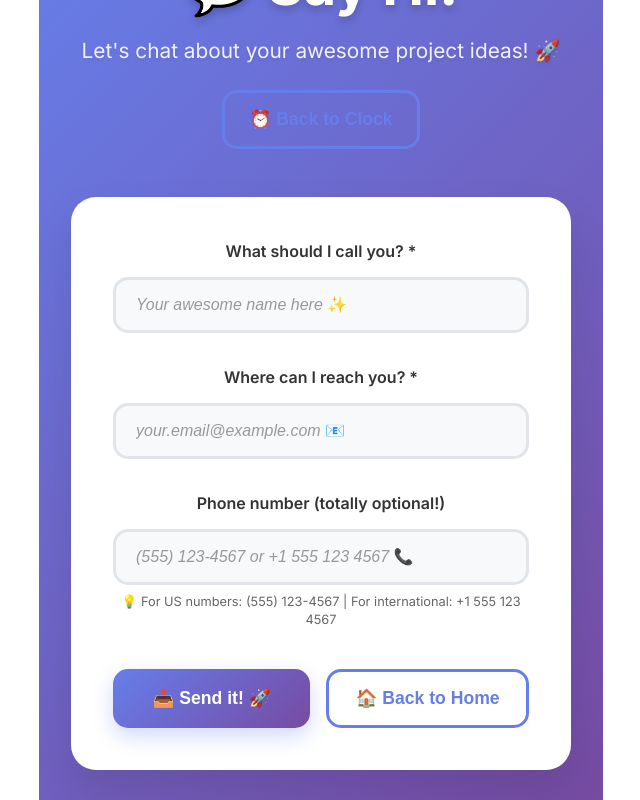
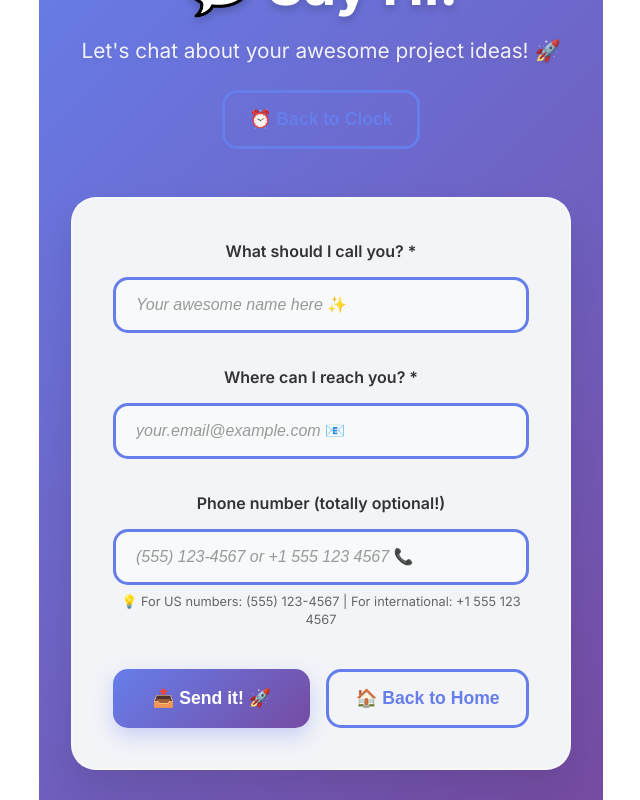
Before and after one commit to AlanGlitching/testform1, a React (Vite) app: page / in a window 1280 px wide. Both pictures are taken after a click on the button "📧 Contact Creator". Shown: the part 121-921 px from the top of the page, without its empty margins (319-959 px from the left). Built offline with nearby package versions, Linux system fonts and the light colour scheme; no server answers.

Commit message:
compush014

```diff
--- a/src/components/Contact.module.css
+++ b/src/components/Contact.module.css
@@ -34,7 +34,7 @@
 }
 
 .form {
-  background: white;
+  background: #f3f4f8 !important; /* slightly off-white for contrast */
   padding: 2.5rem;
   border-radius: 25px;
   box-shadow: 0 20px 40px rgba(0, 0, 0, 0.1);
@@ -77,23 +77,42 @@
   font-size: 1rem;
 }
 
-.formGroup input {
+.formGroup input,
+.formGroup input[type="text"],
+.formGroup input[type="email"],
+.formGroup input[type="tel"],
+.formGroup input:focus,
+.formGroup input:active {
   width: 100%;
   padding: 1rem 1.25rem;
-  border: 3px solid #e1e5e9;
+  border: 3px solid #667eea !important;
   border-radius: 15px;
   font-size: 1rem;
   transition: all 0.3s ease;
   box-sizing: border-box;
-  background: #f8f9fa;
+  background: #f8f9fa !important;
+  color: #333 !important;
+  background-clip: padding-box !important;
 }
 
-.formGroup input:focus {
-  outline: none;
-  border-color: #667eea;
-  box-shadow: 0 0 0 4px rgba(102, 126, 234, 0.15);
-  background: white;
-  transform: translateY(-2px);
+input:-webkit-autofill,
+input:-webkit-autofill:focus,
+input:-webkit-autofill:hover,
+input:-webkit-autofill:active {
+  -webkit-box-shadow: 0 0 0 1000px #f8f9fa inset !important;
+  box-shadow: 0 0 0 1000px #f8f9fa inset !important;
+  background-color: #f8f9fa !important;
+  color: #333 !important;
+  background-clip: padding-box !important;
+  border: 3px solid #667eea !important;
+  transition: background-color 5000s ease-in-out 0s !important;
+}
+
+input:-internal-autofill-selected {
+  background: #f8f9fa !important;
+  color: #333 !important;
+  background-clip: padding-box !important;
+  border: 3px solid #667eea !important;
 }
 
 .formGroup input:disabled {
--- a/src/index.css
+++ b/src/index.css
@@ -41,3 +41,45 @@ body {
     background-color: #ffffff;
   }
 }
+
+/* Autofill background fix for all input fields */
+input:-webkit-autofill,
+input:-webkit-autofill:focus,
+input:-webkit-autofill:hover,
+input:-webkit-autofill:active {
+  -webkit-box-shadow: 0 0 0 1000px #f8f9fa inset !important;
+  box-shadow: 0 0 0 1000px #f8f9fa inset !important;
+  background-color: #f8f9fa !important;
+  color: #333 !important;
+  background-clip: padding-box !important;
+  border: 3px solid #667eea !important;
+  transition: background-color 5000s ease-in-out 0s !important;
+}
+input:-internal-autofill-selected {
+  background-color: #f8f9fa !important;
+  color: #333 !important;
+  background-clip: padding-box !important;
+  border: 3px solid #667eea !important;
+  transition: background-color 5000s ease-in-out 0s !important;
+}
+
+/* Strongest autofill override for all browsers, placed at the very end */
+input:-webkit-autofill,
+input:-webkit-autofill:focus,
+input:-webkit-autofill:hover,
+input:-webkit-autofill:active {
+  -webkit-box-shadow: 0 0 0 1000px #ffcccc inset !important;
+  box-shadow: 0 0 0 1000px #ffcccc inset !important;
+  background-color: #ffcccc !important;
+  color: #333 !important;
+  background-clip: padding-box !important;
+  border: 3px solid #667eea !important;
+  transition: background-color 5000s ease-in-out 0s !important;
+}
+input:-internal-autofill-selected {
+  background-color: #ffcccc !important;
+  color: #333 !important;
+  background-clip: padding-box !important;
+  border: 3px solid #667eea !important;
+  transition: background-color 5000s ease-in-out 0s !important;
+}
```
